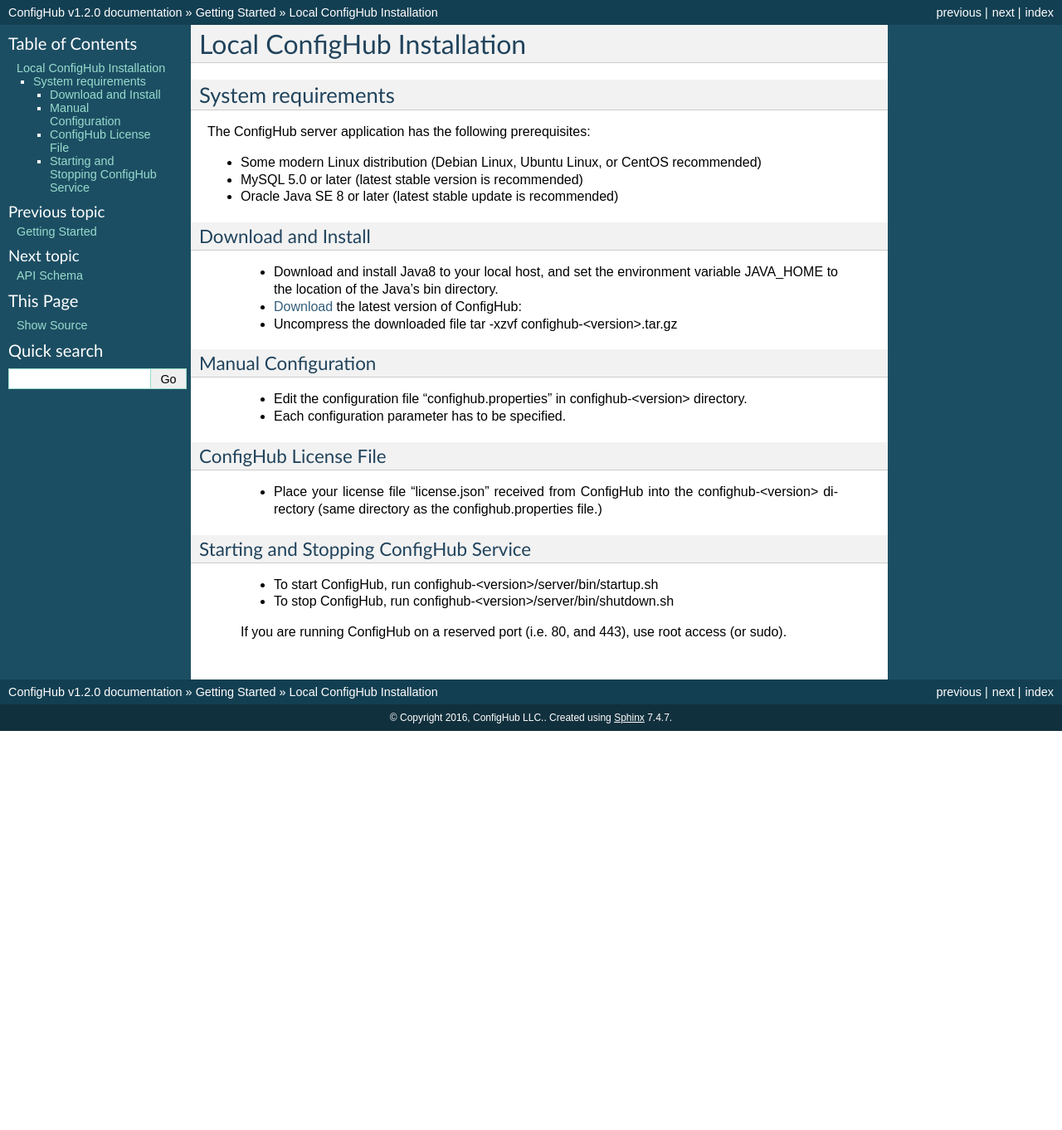
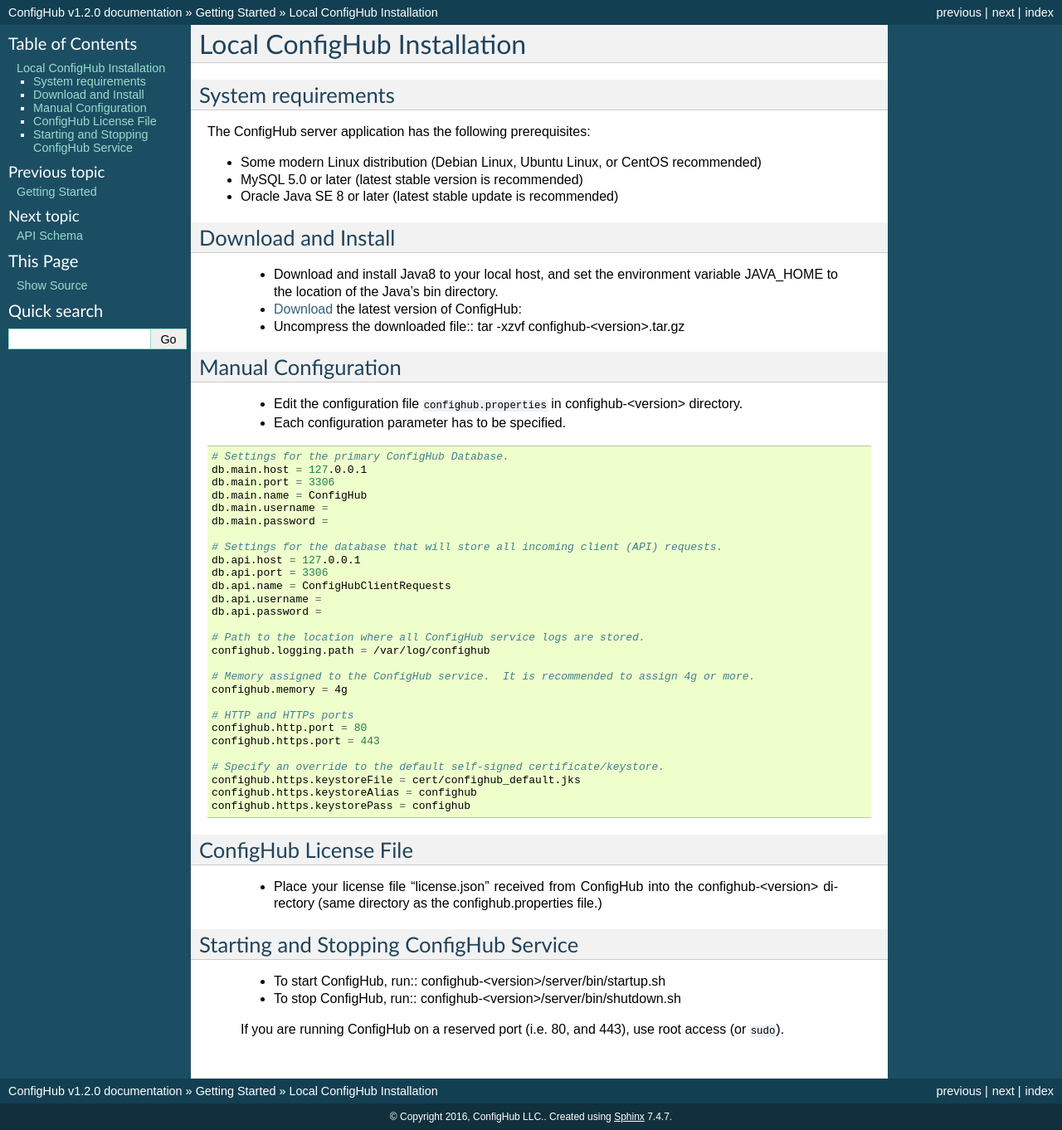
Before and after one commit to ConfigHubPub/Docs, a Sphinx documentation site: the page built from documentation/pages/getting_started/install.rst, in a window 1280 px wide. Shown: the whole page at 83% size. Built offline with Sphinx 7.4.7, drawn with Linux system fonts in a browser that asks for light colours; before the commit the page ends 900 px from its top, so only the background shows below that.

Commit message:
testing and experimenting

```diff
--- a/documentation/pages/getting_started/install.rst
+++ b/documentation/pages/getting_started/install.rst
@@ -6,9 +6,8 @@ Local ConfigHub Installation
 
 .. _system-requirements:
 
-===================
 System requirements
-===================
+~~~~~~~~~~~~~~~~~~~
 
 The ConfigHub server application has the following prerequisites:
 
@@ -18,35 +17,68 @@ The ConfigHub server application has the following prerequisites:
 
 
 Download and Install
---------------------
+~~~~~~~~~~~~~~~~~~~~
 
     - Download and install Java8 to your local host, and set the environment variable
       JAVA_HOME to the location of the Java's bin directory.
 
     - `Download <https://www.confighub.com/download>`_ the latest version of ConfigHub:
 
-    - Uncompress the downloaded file
+    - Uncompress the downloaded file::
       tar -xzvf confighub-<version>.tar.gz
 
 
 Manual Configuration
---------------------
+~~~~~~~~~~~~~~~~~~~~
 
-    - Edit the configuration file "confighub.properties" in confighub-<version> directory.
+    - Edit the configuration file ``confighub.properties`` in confighub-<version> directory.
     - Each configuration parameter has to be specified.
+
+.. code-block:: bash
+
+   # Settings for the primary ConfigHub Database.
+   db.main.host = 127.0.0.1
+   db.main.port = 3306
+   db.main.name = ConfigHub
+   db.main.username =
+   db.main.password =
+
+   # Settings for the database that will store all incoming client (API) requests.
+   db.api.host = 127.0.0.1
+   db.api.port = 3306
+   db.api.name = ConfigHubClientRequests
+   db.api.username =
+   db.api.password =
+
+   # Path to the location where all ConfigHub service logs are stored.
+   confighub.logging.path = /var/log/confighub
+
+   # Memory assigned to the ConfigHub service.  It is recommended to assign 4g or more.
+   confighub.memory = 4g
+
+   # HTTP and HTTPs ports
+   confighub.http.port = 80
+   confighub.https.port = 443
+
+   # Specify an override to the default self-signed certificate/keystore.
+   confighub.https.keystoreFile = cert/confighub_default.jks
+   confighub.https.keystoreAlias = confighub
+   confighub.https.keystorePass = confighub
+
 
 
 ConfigHub License File
-----------------------
+~~~~~~~~~~~~~~~~~~~~~~
 
     - Place your license file "license.json" received from ConfigHub into the confighub-<version> directory
       (same directory as the confighub.properties file.)
 
 
+
 Starting and Stopping ConfigHub Service
----------------------------------------
+~~~~~~~~~~~~~~~~~~~~~~~~~~~~~~~~~~~~~~~
 
-    - To start ConfigHub, run confighub-<version>/server/bin/startup.sh
-    - To stop ConfigHub, run confighub-<version>/server/bin/shutdown.sh
+    - To start ConfigHub, run:: confighub-<version>/server/bin/startup.sh
+    - To stop ConfigHub, run:: confighub-<version>/server/bin/shutdown.sh
 
-    If you are running ConfigHub on a reserved port (i.e. 80, and 443), use root access (or sudo).
+    If you are running ConfigHub on a reserved port (i.e. 80, and 443), use root access (or ``sudo``).
```
